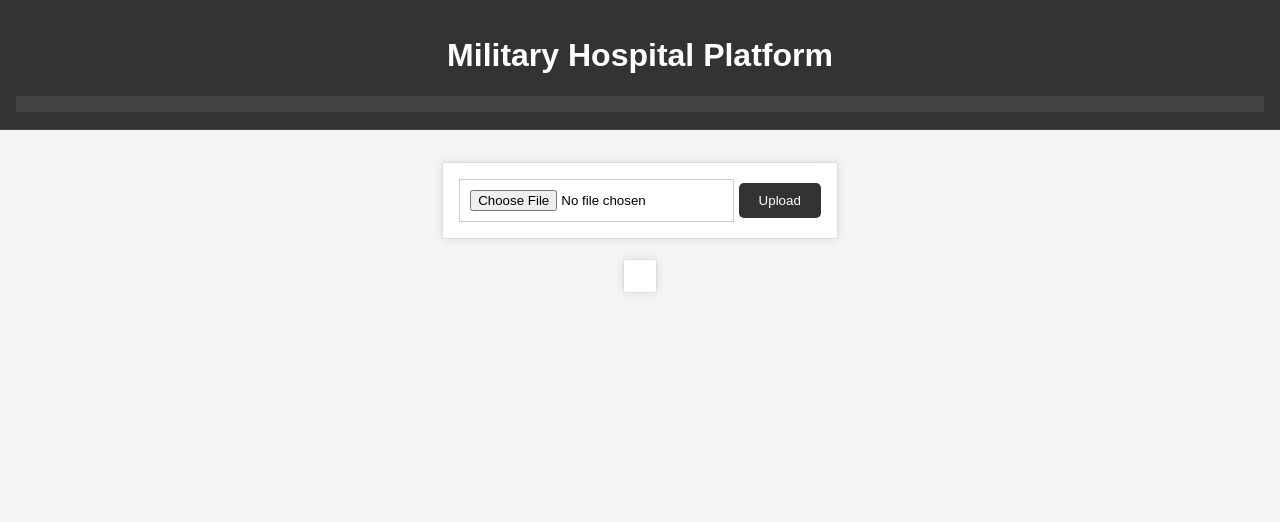
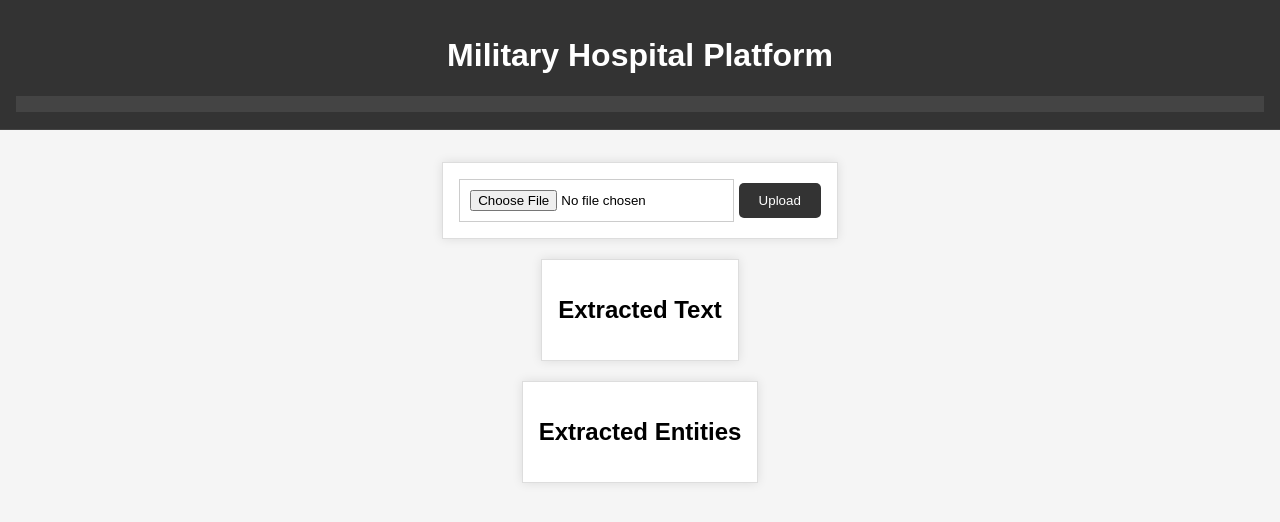
Before and after one commit to NdodaEnde/Hospital-Platform, a Flask app: page / in a window 1280 px wide. Shown: the top 522 px of the page. Run offline with Flask 3, Linux system fonts and the light colour scheme.

Commit message:
Data Parse of extracted data into a structured data. Also displaying this Extracted files and Extracted Entities structured data on the front-end application

```diff
--- a/app.py
+++ b/app.py
@@ -54,7 +54,85 @@ def get_patients():
         return jsonify({'error': str(e)}), 500
 
 @app.route('/upload', methods=['POST'])
+def upload_file():
+    logging.debug("upload_file function called")
 
+    file = request.files.get('file')
+    if not file:
+        logging.error("No file provided")
+        return jsonify({'error': 'No file provided'}), 400
+
+    if file.filename == '':
+        logging.error("No file selected")
+        return jsonify({'error': 'No file selected'}), 400
+
+    logging.debug(f"Received file: {file.filename}")
+
+    # Get the project directory path
+    project_dir = Path(__file__).resolve().parent
+    logging.debug(f"Project directory: {project_dir}")
+
+    # Save the file to a temporary location in the project directory
+    try:
+        with tempfile.NamedTemporaryFile(dir=str(project_dir), delete=False) as temp_file:
+            file.save(temp_file.name)
+            temp_filename = temp_file.name
+            logging.debug(f"Temporary file created: {temp_filename}")
+
+            # Inspect the uploaded file
+            with open(temp_filename, 'rb') as temp_file:
+                file_contents = temp_file.read()
+                logging.debug(f"File contents (truncated): {file_contents[:50]}...")
+
+        try:
+            # Extract text from the PDF file using Amazon Textract
+            logging.debug(f"Calling Textract with file: {temp_filename}")
+            with open(temp_filename, 'rb') as file:
+                response = textract.detect_document_text(
+                    Document={'Bytes': file.read()}
+                )
+            logging.debug(f"Textract response: {response}")
+
+            text = ''
+            for item in response['Blocks']:
+                if item['BlockType'] == 'LINE':
+                    text += item['Text'] + '\n'
+
+            # Analyze the extracted text using Comprehend Medical
+            logging.debug("Calling Comprehend Medical...")
+            medical_response = comprehend_medical.detect_entities(
+                Text=text
+            )
+            logging.debug(f"Comprehend Medical response: {medical_response}")
+
+            # Parse the Comprehend Medical response
+            entities = []
+            for entity in medical_response['Entities']:
+                entity_data = {
+                    'type': entity['Type'],
+                    'text': entity['Text'],
+                    'score': entity['Score'],
+                    'attributes': entity.get('Attributes', [])
+                }
+                entities.append(entity_data)
+
+            # Return the extracted text and entities
+            return jsonify({'text': text, 'entities': entities})
+
+        except Exception as e:
+            logging.error(f"Error processing file: {str(e)}")
+            return jsonify({'error': str(e)}), 500
+
+    except Exception as e:
+        logging.error(f"Error creating temporary file: {str(e)}")
+        return jsonify({'error': str(e)}), 500
+
+    finally:
+        # Remove the temporary file
+        os.unlink(temp_filename)
+        logging.debug(f"Temporary file removed: {temp_filename}")
+
+'''
 @app.route('/upload', methods=['POST'])
 def upload_file():
     logging.debug("upload_file function called")
@@ -108,7 +186,7 @@ def upload_file():
             logging.debug(f"Comprehend Medical response: {medical_response}")
 
             # Return the extracted text
-            return {'text': text}
+            return jsonify({'text': text})
 
         except Exception as e:
             logging.error(f"Error processing file: {str(e)}")
@@ -122,7 +200,7 @@ def upload_file():
         # Remove the temporary file
         os.unlink(temp_filename)
         logging.debug(f"Temporary file removed: {temp_filename}")
-
+'''
 
 '''
 def upload_file():
--- a/static/script.js
+++ b/static/script.js
@@ -2,6 +2,7 @@ document.addEventListener('DOMContentLoaded', () => {
   const fileInput = document.getElementById('file-input');
   const uploadBtn = document.getElementById('upload-btn');
   const extractedTextContainer = document.getElementById('extracted-text');
+  const entitiesContainer = document.getElementById('entities');
 
   uploadBtn.addEventListener('click', async () => {
     const file = fileInput.files[0];
@@ -25,7 +26,47 @@ document.addEventListener('DOMContentLoaded', () => {
 
       const data = await response.json();
       const extractedText = data.text;
+      const entities = data.entities;
+
       extractedTextContainer.textContent = extractedText; // Update extracted text
+
+      // Clear previous entities
+      entitiesContainer.innerHTML = '';
+
+      // Render entities
+      entities.forEach(entity => {
+        const entityElement = document.createElement('div');
+        entityElement.classList.add('entity');
+
+        const typeElement = document.createElement('span');
+        typeElement.classList.add('entity-type');
+        typeElement.textContent = `Type: ${entity.type}`;
+
+        const textElement = document.createElement('span');
+        textElement.classList.add('entity-text');
+        textElement.textContent = `Text: ${entity.text}`;
+
+        const scoreElement = document.createElement('span');
+        scoreElement.classList.add('entity-score');
+        scoreElement.textContent = `Score: ${entity.score.toFixed(2)}`;
+
+        entityElement.appendChild(typeElement);
+        entityElement.appendChild(textElement);
+        entityElement.appendChild(scoreElement);
+
+        if (entity.attributes.length > 0) {
+          const attributesElement = document.createElement('ul');
+          attributesElement.classList.add('entity-attributes');
+          entity.attributes.forEach(attribute => {
+            const attributeItem = document.createElement('li');
+            attributeItem.textContent = attribute;
+            attributesElement.appendChild(attributeItem);
+          });
+          entityElement.appendChild(attributesElement);
+        }
+
+        entitiesContainer.appendChild(entityElement);
+      });
     } catch (error) {
       console.error('Error:', error);
       alert('An error occurred while processing the file.');
--- a/templates/index.html
+++ b/templates/index.html
@@ -1,4 +1,3 @@
-
 <!DOCTYPE html>
 <html lang="en">
 <head>
@@ -6,6 +5,28 @@
     <meta name="viewport" content="width=device-width, initial-scale=1.0">
     <title>Military Hospital Platform</title>
     <link rel="stylesheet" type="text/css" href="{{ url_for('static', filename='styles.css') }}">
+    <style>
+        .entity {
+            border: 1px solid #ccc;
+            padding: 10px;
+            margin-bottom: 10px;
+        }
+        .entity-type {
+            font-weight: bold;
+            display: block;
+        }
+        .entity-text {
+            display: block;
+        }
+        .entity-score {
+            display: block;
+            font-style: italic;
+        }
+        .entity-attributes {
+            list-style-type: none;
+            padding: 0;
+        }
+    </style>
 </head>
 <body>
     <header>
@@ -22,7 +43,13 @@
         </section>
         <section>
             <!-- Display extracted text -->
+            <h2>Extracted Text</h2>
             <div id="extracted-text"></div>
+        </section>
+        <section>
+            <!-- Display extracted entities -->
+            <h2>Extracted Entities</h2>
+            <div id="entities"></div>
         </section>
     </main>
     <script src="{{ url_for('static', filename='script.js') }}"></script>
```
Lines whose indentation alone changed are shown as unchanged.
